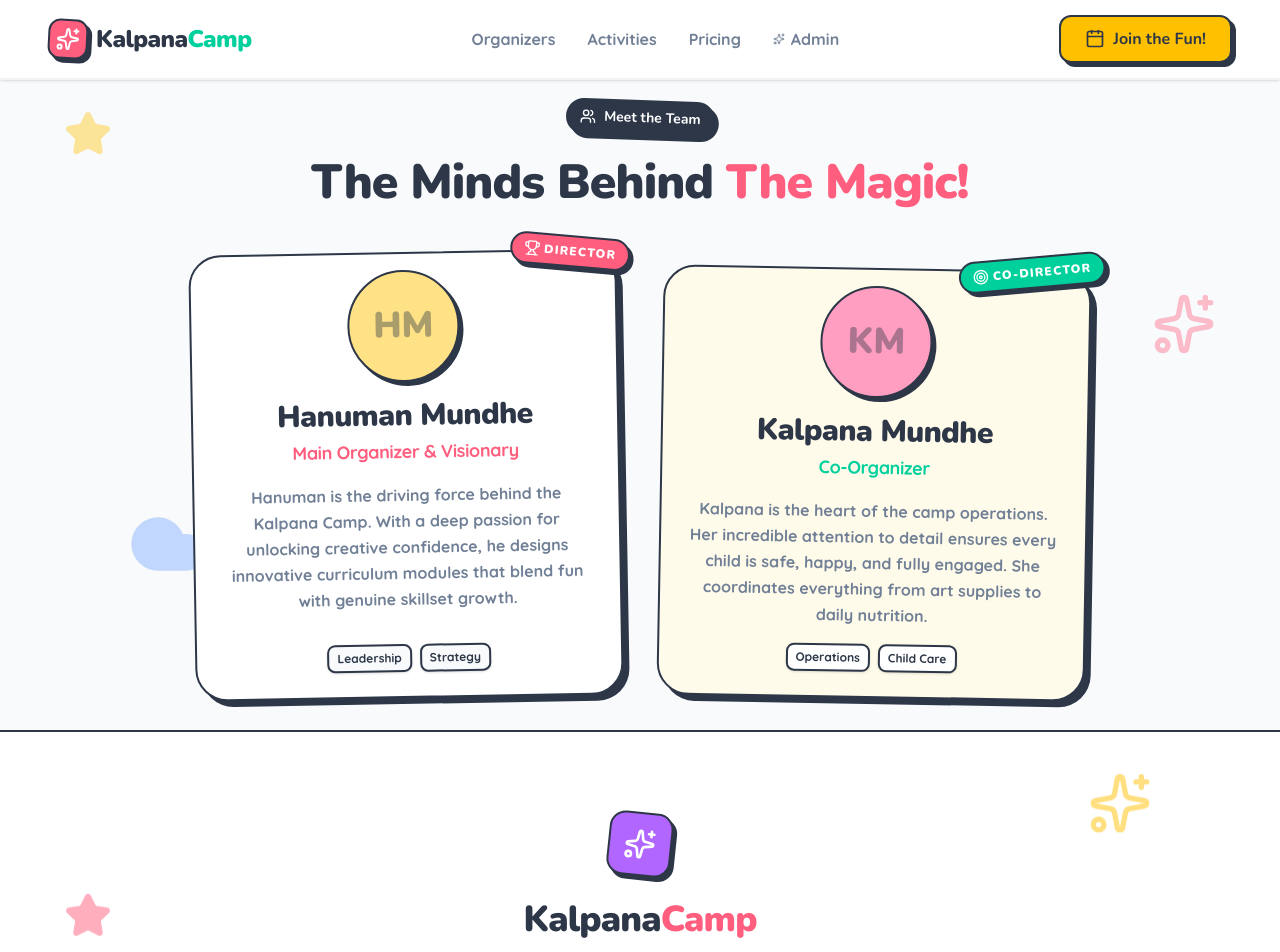
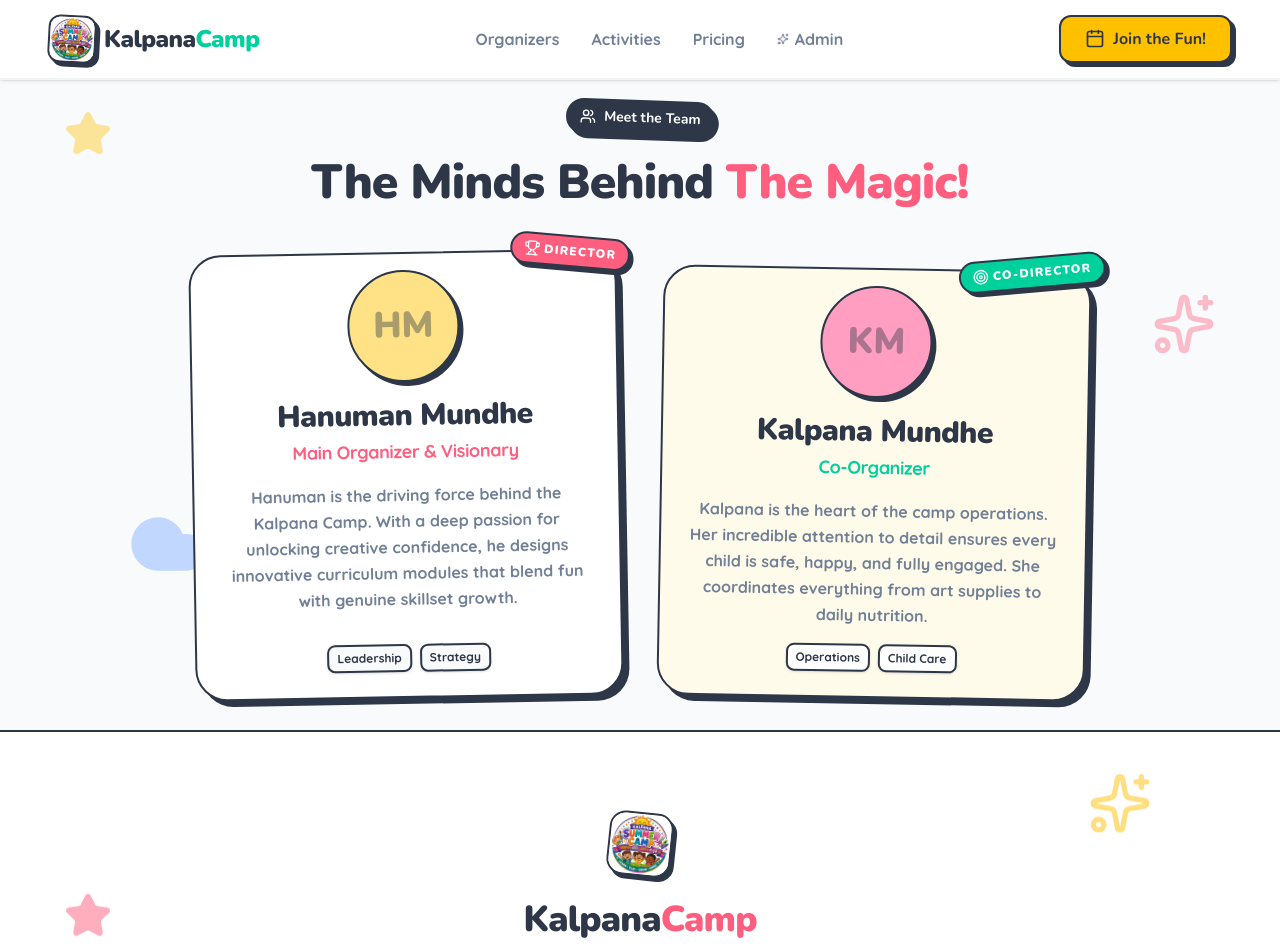
Before and after one commit to himmatmundhe07/Summer_Camp, a React (Vite) app: page /organizers in a window 1280 px wide. Shown: the top 952 px of the page. Built offline with nearby package versions, Linux system fonts and the light colour scheme; no server answers.

Commit message:
Update Kalpana branding to use the provided real Logo.webp globally

```diff
--- a/index.html
+++ b/index.html
@@ -2,7 +2,7 @@
 <html lang="en">
   <head>
     <meta charset="UTF-8" />
-    <link rel="icon" type="image/svg+xml" href="/favicon.svg" />
+    <link rel="icon" type="image/webp" href="/src/assets/Logo.webp" />
     <meta name="viewport" content="width=device-width, initial-scale=1.0" />
     <title>Kalpana PreSchool Summer Camp ☀️</title>
     <meta name="description" content="A magical summer experience for your kids!" />
--- a/src/components/admin/DesktopSidebar.jsx
+++ b/src/components/admin/DesktopSidebar.jsx
@@ -9,8 +9,8 @@ export default function DesktopSidebar({ activeTab, setActiveTab }) {
     <div className="fixed top-0 left-0 w-[240px] h-screen bg-white border-r-2 border-[var(--color-text-main)] hidden lg:flex flex-col py-8 z-40 pb-12 shadow-[4px_0_0_0_rgba(45,55,72,1)]">
 
       <div className="flex items-center gap-2 mb-12 px-6">
-        <div className="w-10 h-10 bg-[var(--color-primary)] rounded-xl flex items-center justify-center border-2 border-[var(--color-text-main)] shadow-solid -rotate-3 text-white font-nunito font-black text-xl">
-           K
+        <div className="w-12 h-12 rounded-xl flex items-center justify-center border-2 border-[var(--color-text-main)] shadow-solid -rotate-3 overflow-hidden bg-white shrink-0">
+           <img src="/src/assets/Logo.webp" alt="Kalpana" className="w-full h-full object-cover" />
         </div>
         <div>
           <h1 className="font-nunito font-black text-2xl text-[var(--color-text-main)] leading-none">
--- a/src/components/layout/Footer.jsx
+++ b/src/components/layout/Footer.jsx
@@ -26,8 +26,8 @@ export default function Footer() {
 
       <div className="max-w-4xl mx-auto flex flex-col items-center relative z-10">
 
-        <div className="w-16 h-16 bg-[var(--color-purple)] rounded-2xl flex items-center justify-center border-2 border-[var(--color-text-main)] shadow-solid mb-6 transform rotate-6">
-          <Sparkles className="w-8 h-8 text-white" />
+        <div className="w-16 h-16 rounded-2xl flex items-center justify-center border-2 border-[var(--color-text-main)] shadow-solid mb-6 overflow-hidden transform rotate-6 bg-white shrink-0">
+          <img src="/src/assets/Logo.webp" alt="Kalpana Logo" className="w-full h-full object-cover" />
         </div>
 
         <h2 className="font-nunito font-black text-4xl text-[var(--color-text-main)] tracking-tight mb-2">
--- a/src/components/layout/Navbar.jsx
+++ b/src/components/layout/Navbar.jsx
@@ -40,8 +40,8 @@ export default function Navbar() {
       <nav className="fixed top-0 left-0 w-full h-20 bg-white/90 backdrop-blur-md z-50 border-b-2 border-gray-100 flex items-center justify-between px-6 lg:px-12 shadow-sm">
         {/* Brand */}
         <Link to="/" onClick={() => window.scrollTo(0,0)} className="flex items-center gap-2 group">
-          <div className="w-10 h-10 bg-[var(--color-primary)] rounded-xl rotate-3 group-hover:rotate-12 transition-transform flex items-center justify-center border-2 border-[var(--color-text-main)] shadow-solid">
-            <Sparkles className="w-6 h-6 text-white" />
+          <div className="w-12 h-12 rounded-xl overflow-hidden rotate-3 group-hover:rotate-12 transition-transform flex items-center justify-center border-2 border-[var(--color-text-main)] shadow-solid bg-white">
+            <img src="/src/assets/Logo.webp" alt="Kalpana Logo" className="w-full h-full object-cover" />
           </div>
           <span className="font-nunito font-black text-2xl text-[var(--color-text-main)] tracking-tight">
             Kalpana<span className="text-[var(--color-secondary)]">Camp</span>
--- a/src/pages/admin/AdminLogin.jsx
+++ b/src/pages/admin/AdminLogin.jsx
@@ -43,8 +43,8 @@ export default function AdminLogin() {
 
       <div className="w-full max-w-sm bg-white rounded-3xl border-2 border-[var(--color-text-main)] shadow-[8px_8px_0px_0px_rgba(45,55,72,1)] p-8 relative z-10 flex flex-col items-center">
 
-        <div className="w-16 h-16 bg-[var(--color-primary)] rounded-2xl flex items-center justify-center border-2 border-[var(--color-text-main)] shadow-solid mb-6 transform -rotate-6">
-          <Sparkles className="w-8 h-8 text-white" />
+        <div className="w-20 h-20 rounded-2xl flex items-center justify-center border-2 border-[var(--color-text-main)] shadow-solid mb-6 overflow-hidden transform -rotate-6 bg-white shrink-0">
+          <img src="/src/assets/Logo.webp" alt="Kalpana Logo" className="w-full h-full object-cover" />
         </div>
 
         <div className="flex items-baseline gap-2 mb-2">
```
